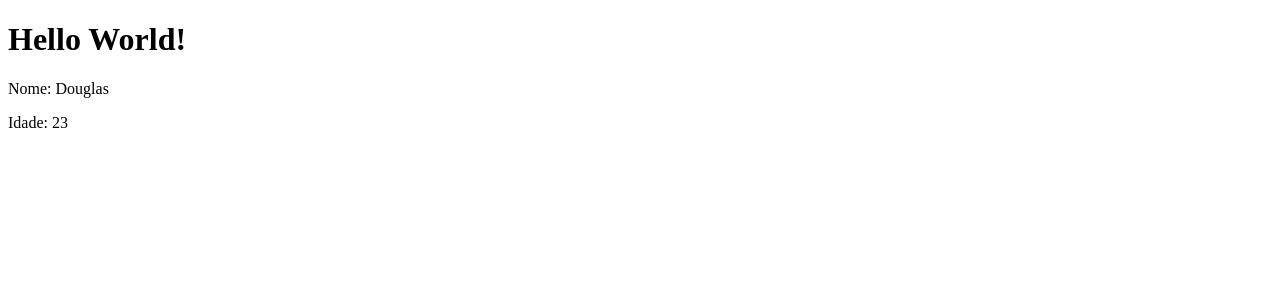
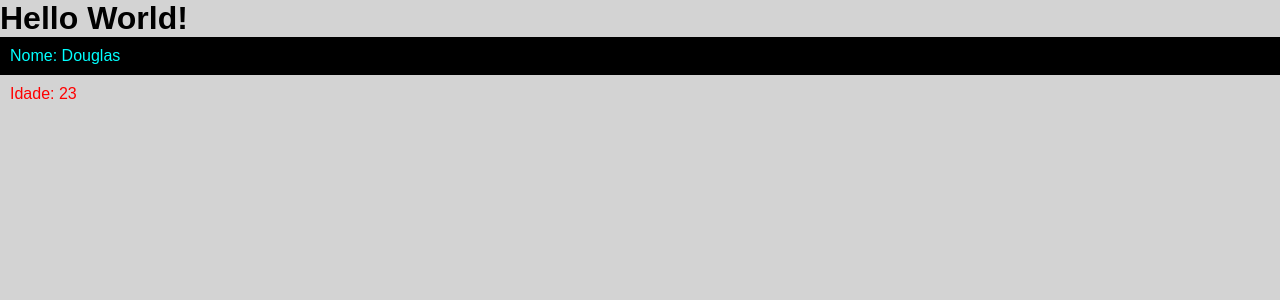
Before and after one commit to doug-22/angular-learning, an Angular app: page / in a window 1280 px wide. Shown: the top 300 px of the page. Built offline with nearby package versions, Linux system fonts and the light colour scheme.

Commit message:
css no angular

```diff
--- a/src/app/components/first-component/first-component.component.css
+++ b/src/app/components/first-component/first-component.component.css
@@ -0,0 +1,5 @@
+.name {
+  background-color: black;
+  color: aqua;
+  padding: 10px;
+}
--- a/src/app/components/first-component/first-component.component.html
+++ b/src/app/components/first-component/first-component.component.html
@@ -1,2 +1,2 @@
-<p>Nome: {{ name }}</p>
+<p class="name">Nome: {{ name }}</p>
 <p>Idade: {{ age }}</p>
--- a/src/styles.css
+++ b/src/styles.css
@@ -1 +1,12 @@
 /* You can add global styles to this file, and also import other style files */
+* {
+  margin: 0;
+  padding: 0;
+  font-family: Arial, Helvetica, sans-serif;
+  background-color: lightgray;
+}
+
+p {
+  color: red;
+  padding: 10px;
+}
```
Also changed, not shown: 1 other file (tests, documents, lock files or other folders).
